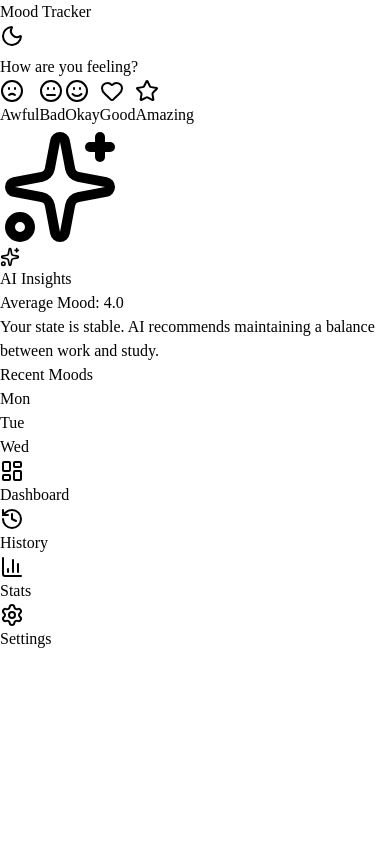
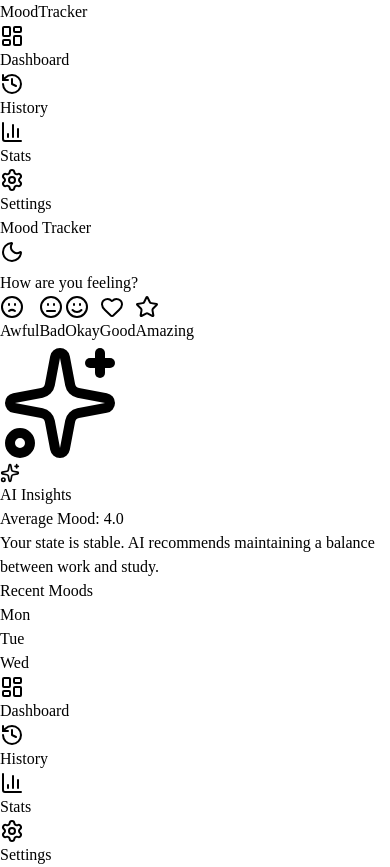
Before and after one commit to tyshchukmary/mood-tracker, a React (Vite) app in the folder client/: page / in a window 390 px wide. Before the commit the page ends 844 px from the top, so only its background shows below. Built offline with nearby package versions, Linux system fonts and the light colour scheme.

Commit message:
feat: implement responsive navigation with desktop sidebar and mobile bottom nav

```diff
--- a/client/src/components/layouts/Header.tsx
+++ b/client/src/components/layouts/Header.tsx
@@ -26,11 +26,12 @@ export function Header() {
   }, []);
 
   return (
-    <header className="sticky top-0 z-50 w-full border-b border-gray-100 dark:border-gray-800 bg-white/70 dark:bg-gray-900/70 backdrop-blur-xl animate-in fade-in slide-in-from-top-4 duration-500">
+    <header className="sticky top-0 z-40 w-full border-b border-gray-100 dark:border-gray-800 bg-white/70 dark:bg-gray-900/70 backdrop-blur-xl animate-in fade-in slide-in-from-top-4 duration-500">
       <div className="container mx-auto flex h-16 items-center justify-between px-4 md:px-6">
-        <h1 className="text-xl font-semibold tracking-tight text-gray-900 dark:text-white">
+        <h1 className="text-xl font-semibold tracking-tight text-gray-900 dark:text-white md:hidden">
           Mood Tracker
         </h1>
+        <div className="hidden md:block" /> {/* Spacer for desktop */}
         <Button variant="ghost" size="icon" onClick={toggleTheme}>
           {isDark ? <Sun className="h-5 w-5" /> : <Moon className="h-5 w-5" />}
         </Button>
--- a/client/src/components/layouts/MainLayout.tsx
+++ b/client/src/components/layouts/MainLayout.tsx
@@ -1,16 +1,19 @@
 import { Outlet } from 'react-router-dom';
 import { Header } from './Header';
 import { BottomNav } from './BottomNav';
+import { Sidebar } from './Sidebar';
 
 export function MainLayout() {
   return (
     <div className="min-h-screen bg-gray-50 dark:bg-black text-gray-900 dark:text-gray-100 pb-20 md:pb-0">
-      <Header />
-      <main className="container mx-auto px-4 py-8 md:px-6">
-        <Outlet />
-      </main>
+      <Sidebar />
+      <div className="flex flex-col md:pl-20 lg:pl-64 transition-all duration-300">
+        <Header />
+        <main className="container mx-auto px-4 py-8 md:px-6">
+          <Outlet />
+        </main>
+      </div>
       <BottomNav />
-      {/* Desktop Sidebar could be added here for a more complete responsive experience */}
     </div>
   );
 }
--- /dev/null
+++ b/client/src/components/layouts/Sidebar.tsx
@@ -0,0 +1,45 @@
+import { NavLink } from 'react-router-dom';
+import { LayoutDashboard, History, BarChart3, Settings } from 'lucide-react';
+import { useTranslation, LOCALE_KEYS } from '@/services/localization';
+import { cn } from '@/services/utils';
+
+export function Sidebar() {
+  const { t } = useTranslation();
+
+  const navItems = [
+    { to: '/', icon: LayoutDashboard, label: t(LOCALE_KEYS.DASHBOARD) },
+    { to: '/history', icon: History, label: t(LOCALE_KEYS.HISTORY) },
+    { to: '/stats', icon: BarChart3, label: t(LOCALE_KEYS.STATS) },
+    { to: '/settings', icon: Settings, label: t(LOCALE_KEYS.SETTINGS) },
+  ];
+
+  return (
+    <nav className="fixed left-0 top-0 z-50 hidden h-full w-20 flex-col items-center border-r border-gray-100 dark:border-gray-800 bg-white/70 dark:bg-gray-900/70 backdrop-blur-xl py-8 md:flex lg:w-64 lg:items-start lg:px-6">
+      <div className="mb-10 hidden lg:block">
+        <h1 className="text-xl font-bold bg-gradient-to-r from-indigo-600 to-purple-600 bg-clip-text text-transparent">
+          MoodTracker
+        </h1>
+      </div>
+
+      <div className="flex flex-col space-y-4 w-full">
+        {navItems.map((item) => (
+          <NavLink
+            key={item.to}
+            to={item.to}
+            className={({ isActive }) =>
+              cn(
+                'flex items-center justify-center p-3 rounded-2xl transition-all duration-300 lg:justify-start lg:space-x-4 w-full',
+                isActive
+                  ? 'bg-indigo-50 dark:bg-indigo-950/30 text-indigo-600 dark:text-indigo-400 shadow-sm'
+                  : 'text-gray-500 dark:text-gray-400 hover:bg-gray-50 dark:hover:bg-gray-800/50 hover:text-gray-900 dark:hover:text-gray-200'
+              )
+            }
+          >
+            <item.icon className="h-6 w-6 shrink-0" />
+            <span className="hidden lg:block font-medium">{item.label}</span>
+          </NavLink>
+        ))}
+      </div>
+    </nav>
+  );
+}
```
